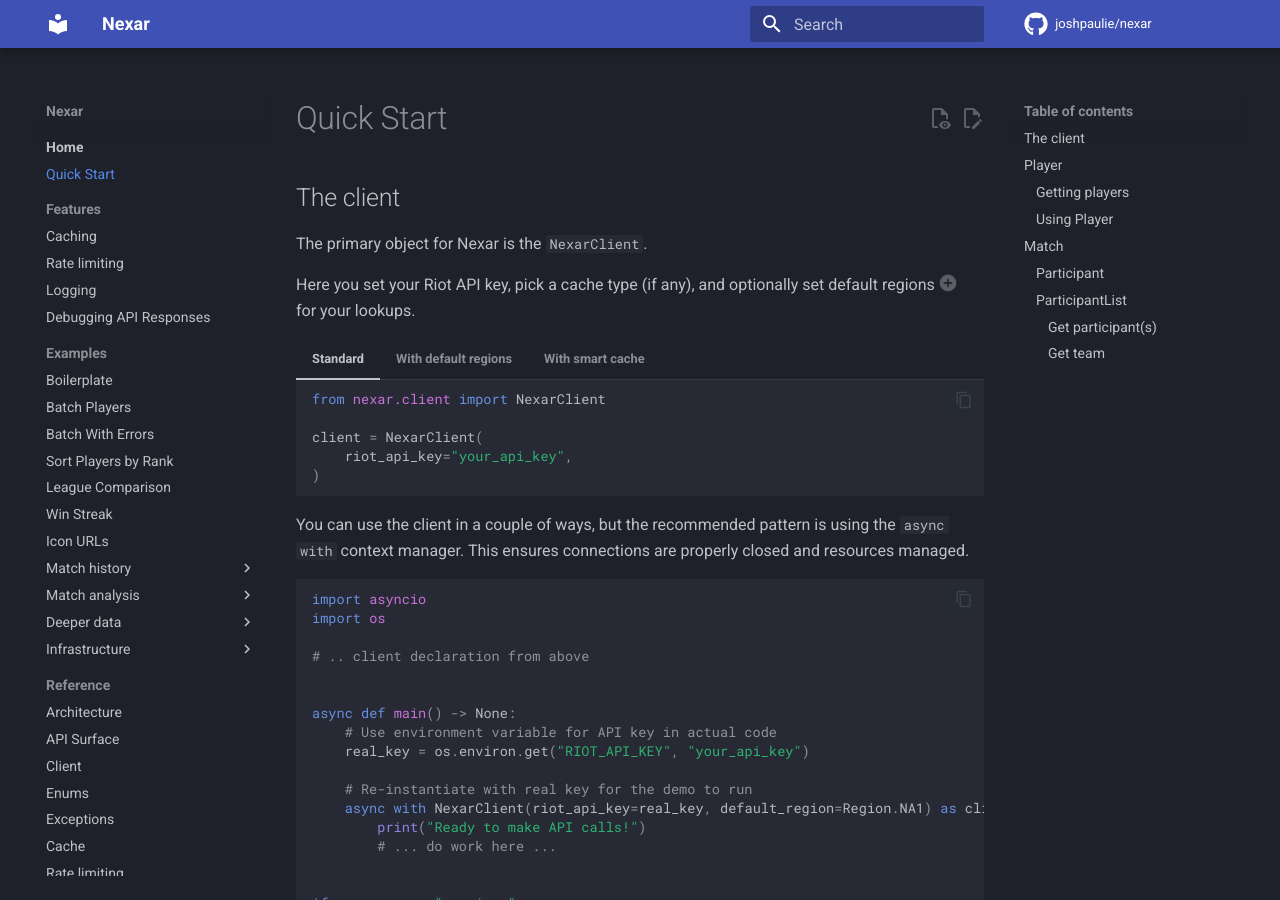
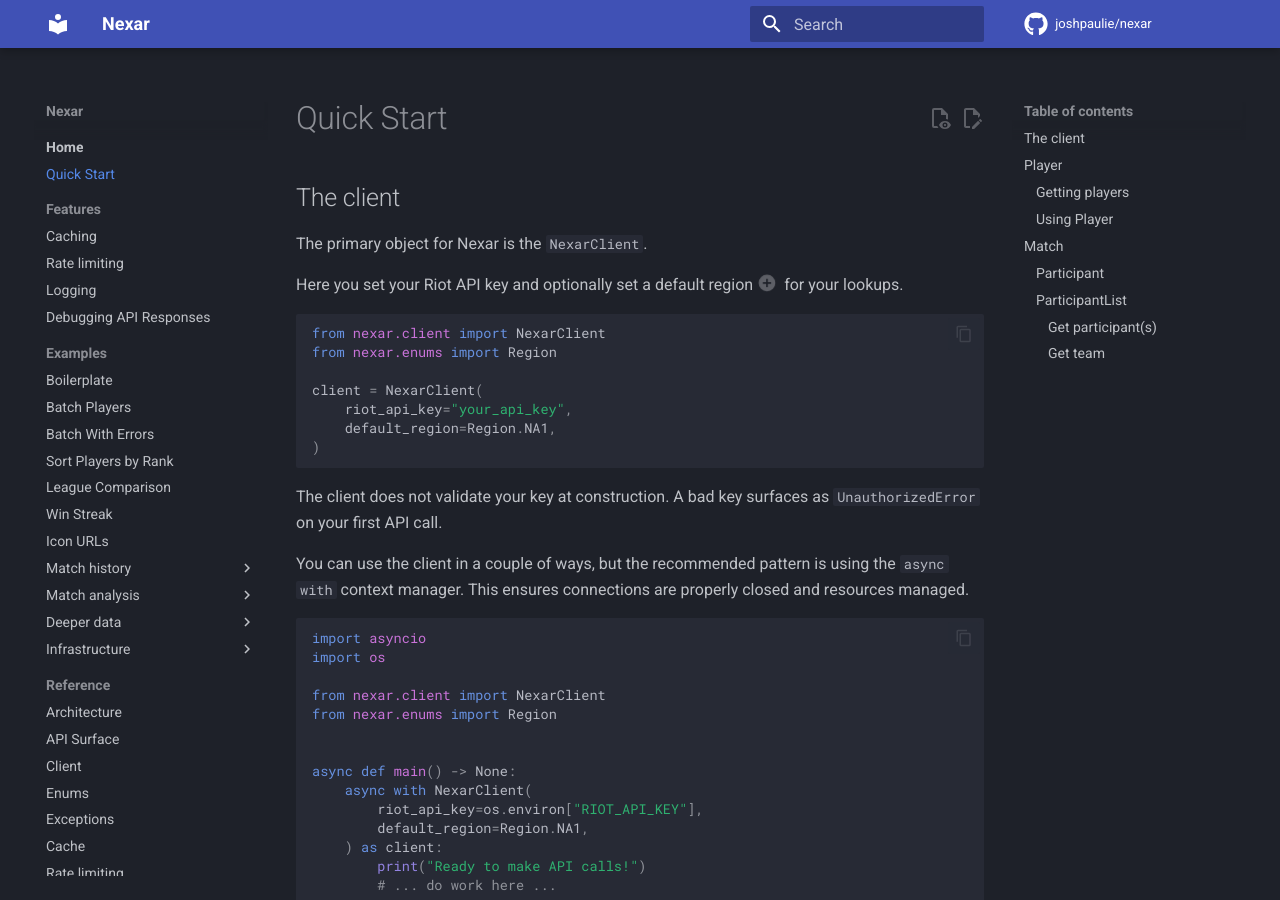
Before and after one commit to JoshPaulie/nexar, an MkDocs documentation site: the page built from docs/quick_start.md, in a window 1280 px wide and 900 px high. Built offline with MkDocs 1.6.1 and Material for MkDocs 9.7.7, drawn with Linux system fonts in a browser that asks for light colours; comment, search, counter and statistics services are not loaded; some of the changed text lies outside the part shown.

Commit message:
docs: make every quick-start block run as shown

````diff
--- a/docs/quick_start.md
+++ b/docs/quick_start.md
@@ -4,28 +4,16 @@
 
 The primary object for Nexar is the `NexarClient`.
 
-Here you set your Riot API key, pick a cache type (if any), and optionally set default regions(1) for your lookups.
+Here you set your Riot API key and optionally set a default region(1) for your lookups.
 { .annotate }
 
 1. Helpful for personal projects, where you're only pulling stats for yourself and friends.
 
-=== "Standard"
+```py
+--8<-- "quick_start/01_client_demo.py:declaration"
+```
 
-    ```py
-    --8<-- "quick_start/01_client_demo.py:declaration"
-    ```
-
-=== "With default regions"
-
-    ```py
-    --8<-- "quick_start/01_client_demo.py:declaration-default-region"
-    ```
-
-=== "With smart cache"
-
-    ```py
-    --8<-- "quick_start/01_client_demo.py:declaration-smart-cache"
-    ```
+The client does not validate your key at construction. A bad key surfaces as `UnauthorizedError` on your first API call.
 
 You can use the client in a couple of ways, but the recommended pattern is using the `async with` context manager. This ensures connections are properly closed and resources managed.
 
--- a/docs/snippets/quick_start/01_client_demo.py
+++ b/docs/snippets/quick_start/01_client_demo.py
@@ -1,12 +1,4 @@
 # --8<-- [start:declaration]
-from nexar.client import NexarClient
-
-client = NexarClient(
-    riot_api_key="your_api_key",
-)
-# --8<-- [end:declaration]
-
-# --8<-- [start:declaration-default-region]
 from nexar.client import NexarClient
 from nexar.enums import Region
 
@@ -14,7 +6,7 @@ client = NexarClient(
     riot_api_key="your_api_key",
     default_region=Region.NA1,
 )
-# --8<-- [end:declaration-default-region]
+# --8<-- [end:declaration]
 
 # --8<-- [start:declaration-smart-cache]
 from nexar.cache import DEFAULT_CACHE_CONFIG
@@ -30,20 +22,19 @@ client = NexarClient(
 import asyncio
 import os
 
-# .. client declaration from above
+from nexar.client import NexarClient
+from nexar.enums import Region
 
 
 async def main() -> None:
-    # Use environment variable for API key in actual code
-    real_key = os.environ.get("RIOT_API_KEY", "your_api_key")
-
-    # Re-instantiate with real key for the demo to run
-    async with NexarClient(riot_api_key=real_key, default_region=Region.NA1) as client:
+    async with NexarClient(
+        riot_api_key=os.environ["RIOT_API_KEY"],
+        default_region=Region.NA1,
+    ) as client:
         print("Ready to make API calls!")
         # ... do work here ...
 
 
 if __name__ == "__main__":
     asyncio.run(main())
-
 # --8<-- [end:usage]
--- a/docs/snippets/quick_start/02_player.py
+++ b/docs/snippets/quick_start/02_player.py
@@ -60,8 +60,8 @@ async def main() -> None:
             solo_rank = await player.get_solo_rank()
 
             if solo_rank:
-                solo_tier = solo_rank.tier  # RankTier.Bronze, RankTier.Iron, ...
-                solo_division = solo_rank.division  # RankDivision.IV, RankDivision.III, ...
+                solo_tier = solo_rank.tier  # RankTier.IRON, RankTier.BRONZE, ...
+                solo_division = solo_rank.division  # RankDivision.ONE, RankDivision.TWO, ...
                 solo_league_points = solo_rank.league_points
 
             # Flex queue
--- a/docs/snippets/quick_start/03_match.py
+++ b/docs/snippets/quick_start/03_match.py
@@ -29,9 +29,11 @@ async def main() -> None:
             last_match = await player.get_last_match()
             assert last_match
 
+            match_id = last_match.metadata.match_id  # lives on .metadata, never on Match itself
+
             start_time = last_match.info.game_start_timestamp
             days_ago = (datetime.now(tz=UTC) - start_time).days
-            print(f"{player.game_name}'s last game was {days_ago} day(s) ago")
+            print(f"{player.game_name}'s last game ({match_id}) was {days_ago} day(s) ago")
             # --8<-- [end:get-match]
 
             print()
````
Also changed, not shown: CHANGELOG.md (+2 -0 lines).
